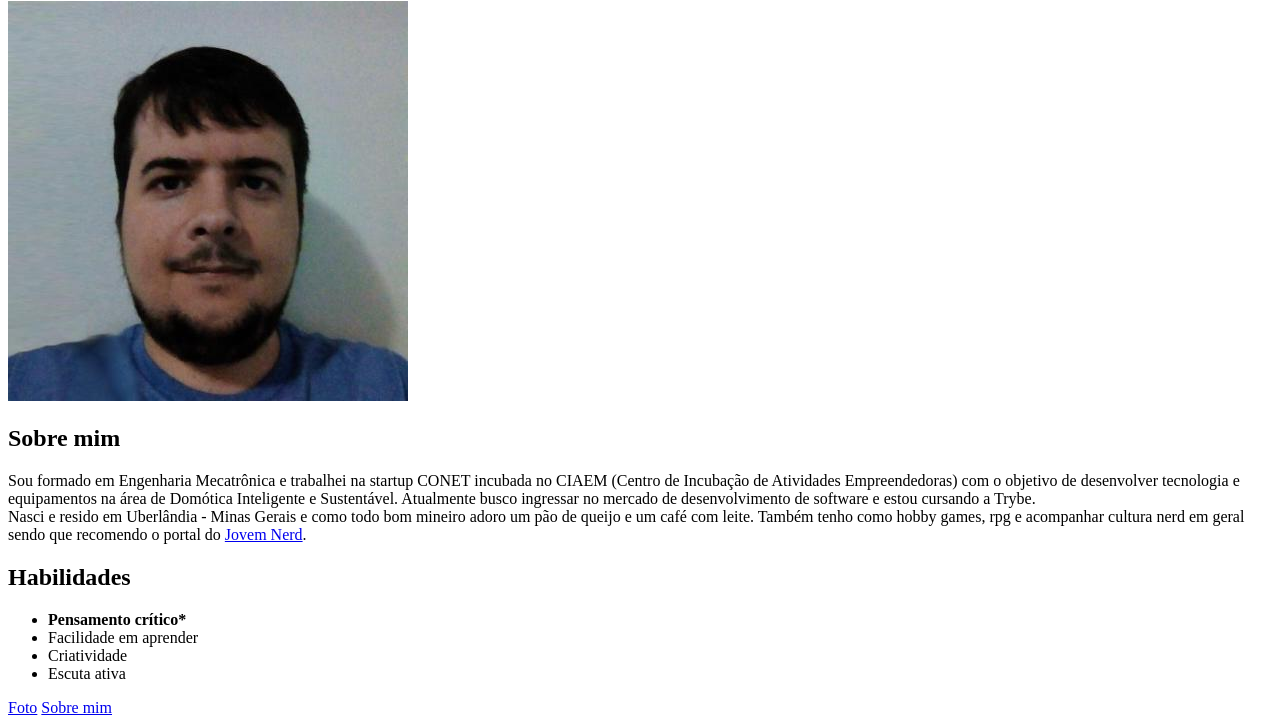
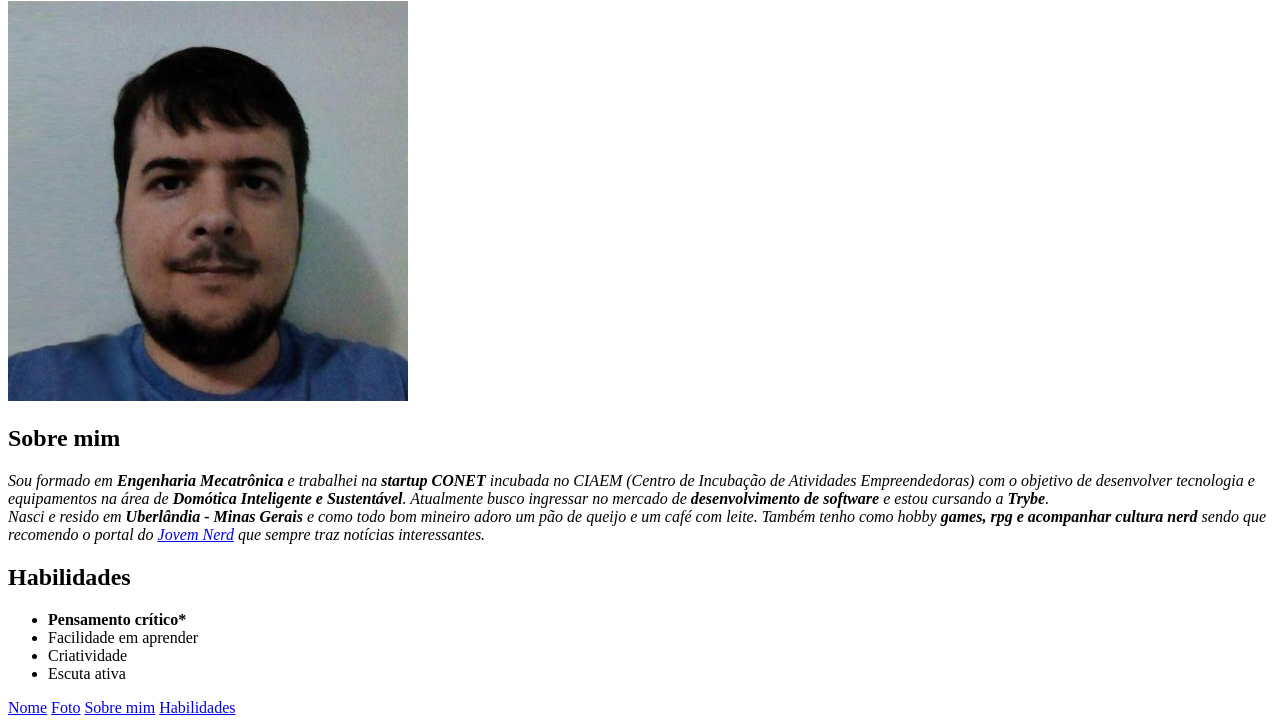
Before and after one commit to guilpas/guilpas.github.io, a plain HTML site: page index.html in a window 1280 px wide. Shown: the part 79-804 px from the top of the page. Drawn offline with Linux system fonts and the light colour scheme.

Commit message:
dando uma geral no texto com negrito e italico e os links internos

```diff
--- a/index.html
+++ b/index.html
@@ -7,16 +7,16 @@
     <title>Portfólio Web</title>
 </head>
 <body>
-    <h1>Guilherme Pacheco e Silva</h1>
+    <h1 id="nome">Guilherme Pacheco e Silva</h1>
     <img src="images/foto-perfil.jpeg" alt="foto Guilherme Pacheco e Silva" id="foto">
 
     <h2 id="sobre">Sobre mim</h2>
-<p>Sou formado em Engenharia Mecatrônica e trabalhei na startup CONET incubada no CIAEM (Centro de Incubação de Atividades Empreendedoras) com o objetivo de desenvolver tecnologia e equipamentos na área de Domótica Inteligente e Sustentável.
-Atualmente busco ingressar no mercado de desenvolvimento de software e estou cursando a Trybe.<br>
+<p><i>Sou formado em <b>Engenharia Mecatrônica</b> e trabalhei na <b>startup CONET</b> incubada no CIAEM (Centro de Incubação de Atividades Empreendedoras) com o objetivo de desenvolver tecnologia e equipamentos na área de <b>Domótica Inteligente e Sustentável</b>.
+Atualmente busco ingressar no mercado de <b>desenvolvimento de software</b> e estou cursando a <strong>Trybe</strong>.<br>
 
-Nasci e resido em Uberlândia - Minas Gerais e como todo bom mineiro adoro um pão de queijo e um café com leite. Também tenho como hobby games, rpg e acompanhar cultura nerd em geral sendo que recomendo o portal do <a href="https://jovemnerd.com.br" target=”_blank”>Jovem Nerd</a>.
+Nasci e resido em <b>Uberlândia - Minas Gerais</b> e como todo bom mineiro adoro um pão de queijo e um café com leite. Também tenho como hobby <b>games, rpg e acompanhar cultura nerd</b> sendo que recomendo o portal do <a href="https://jovemnerd.com.br" target=”_blank”>Jovem Nerd</a> que sempre traz notícias interessantes.
 
-
+</i>
 </p>
 
 <h2 id="habilidades">Habilidades </h2>
@@ -27,8 +27,10 @@ Nasci e resido em Uberlândia - Minas Gerais e como todo bom mineiro adoro um p
     <li>Escuta ativa</li>
 </ul>
 
+<a href="#nome">Nome</a>
 <a href="#foto">Foto</a>
 <a href="#sobre">Sobre mim</a>
+<a href="#habilidades">Habilidades</a>
 
 </body>
 </html>
```
